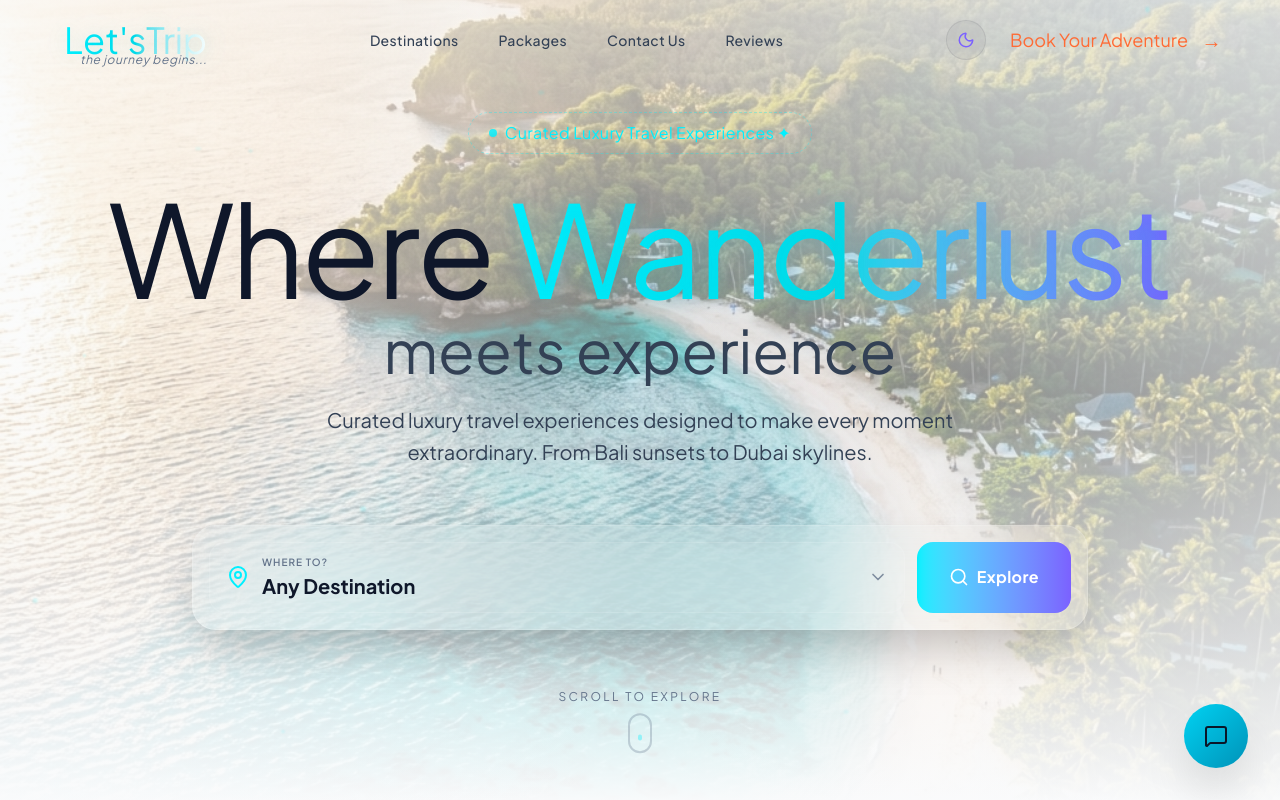
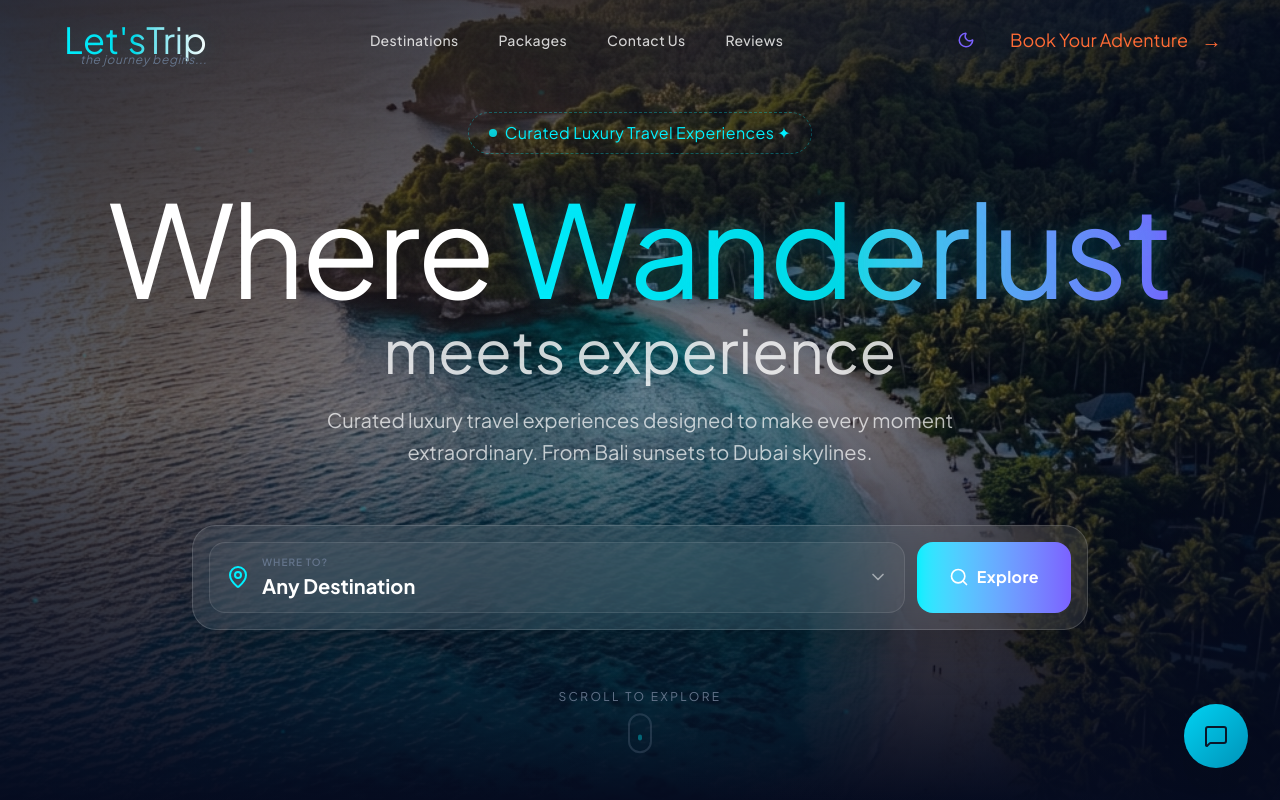
Before and after one commit to PESstudent1902/let-s_trip_landing, a Next.js app: page / in a window 1280 px wide. Shown: the top 800 px of the page. Built offline with nearby package versions, Linux system fonts and the light colour scheme.

Commit message:
fix: maintain dark theme for Hero section even in light mode and adapt Navbar text colors based on scroll state

```diff
--- a/src/components/HeroSection.tsx
+++ b/src/components/HeroSection.tsx
@@ -99,8 +99,8 @@ export default function HeroSection() {
     <section ref={heroRef} id="hero" className="relative min-h-screen flex items-center justify-center overflow-hidden">
       <div ref={parallaxRef} className="absolute inset-0 z-0 gpu-accelerated">
         <Image src="/hero-bg.png" alt="Breathtaking aerial view of tropical waters" fill className="object-cover" priority quality={90} />
-        <div className="absolute inset-0 bg-gradient-to-b from-abyss/70 via-abyss/40 to-abyss" />
-        <div className="absolute inset-0 bg-gradient-to-r from-abyss/50 via-transparent to-abyss/50" />
+        <div className="absolute inset-0 bg-gradient-to-b from-[#050B1F]/70 via-[#050B1F]/40 to-[#050B1F]" />
+        <div className="absolute inset-0 bg-gradient-to-r from-[#050B1F]/50 via-transparent to-[#050B1F]/50" />
       </div>
 
       {PARTICLES.map((particle, i) => (
@@ -119,15 +119,15 @@ export default function HeroSection() {
         {/* Main headline — brush script for emotional impact */}
         <motion.h1 initial={{ opacity: 0, y: 40 }} animate={{ opacity: 1, y: 0 }} transition={{ duration: 1, delay: 0.5, ease: [0.22, 1, 0.36, 1] }} className="mb-4 md:mb-6">
           <span className="block text-5xl sm:text-6xl md:text-8xl lg:text-9xl leading-[0.95] tracking-tight" style={{ fontFamily: "var(--font-brush)" }}>
-            <span className="text-text-primary">Where </span>
+            <span className="text-white">Where </span>
             <span className="bg-gradient-to-r from-cyan via-cyan-dim to-violet bg-clip-text text-transparent text-glow-cyan">Wanderlust</span>
           </span>
-          <span className="block text-3xl sm:text-4xl md:text-5xl lg:text-6xl text-text-secondary mt-2 md:mt-3" style={{ fontFamily: "var(--font-handwritten)" }}>
+          <span className="block text-3xl sm:text-4xl md:text-5xl lg:text-6xl text-white/80 mt-2 md:mt-3" style={{ fontFamily: "var(--font-handwritten)" }}>
             meets experience
           </span>
         </motion.h1>
 
-        <motion.p initial={{ opacity: 0, y: 30 }} animate={{ opacity: 1, y: 0 }} transition={{ duration: 0.8, delay: 0.7, ease: [0.22, 1, 0.36, 1] }} className="text-text-secondary text-base md:text-xl max-w-2xl mx-auto mb-10 md:mb-14 leading-relaxed px-2">
+        <motion.p initial={{ opacity: 0, y: 30 }} animate={{ opacity: 1, y: 0 }} transition={{ duration: 0.8, delay: 0.7, ease: [0.22, 1, 0.36, 1] }} className="text-white/70 text-base md:text-xl max-w-2xl mx-auto mb-10 md:mb-14 leading-relaxed px-2">
           Curated luxury travel experiences designed to make every moment extraordinary. From Bali sunsets to Dubai skylines.
         </motion.p>
 
@@ -140,18 +140,18 @@ export default function HeroSection() {
               <div className="flex-1 text-left">
                 <p className="text-[10px] text-text-muted uppercase tracking-widest font-semibold mb-0.5">Where to?</p>
                 <select
-                  className="w-full bg-transparent text-text-primary font-bold text-lg md:text-xl appearance-none outline-none cursor-pointer"
+                  className="w-full bg-transparent text-white font-bold text-lg md:text-xl appearance-none outline-none cursor-pointer"
                   value={selectedDestId}
                   onChange={(e) => setSelectedDestId(e.target.value)}
                   style={{ fontFamily: "var(--font-headline)" }}
                 >
-                  <option value="" className="bg-surface text-text-primary">Any Destination</option>
+                  <option value="" className="bg-[#050B1F] text-white">Any Destination</option>
                   {destinations.map(d => (
-                    <option key={d.id} value={d.id} className="bg-surface text-text-primary">{d.name}</option>
+                    <option key={d.id} value={d.id} className="bg-[#050B1F] text-white">{d.name}</option>
                   ))}
                 </select>
               </div>
-              <ChevronDown className="text-text-muted/80 pointer-events-none absolute right-4" size={20} />
+              <ChevronDown className="text-white/50 pointer-events-none absolute right-4" size={20} />
             </div>
 
 
--- a/src/components/Navbar.tsx
+++ b/src/components/Navbar.tsx
@@ -89,7 +89,11 @@ export default function Navbar() {
                 href={link.href}
                 target={link.external ? "_blank" : undefined}
                 rel={link.external ? "noopener noreferrer" : undefined}
-                className="adventure-link text-text-secondary hover:text-white text-sm font-medium tracking-wide"
+                className={`adventure-link text-sm font-medium tracking-wide ${
+                  scrolled
+                    ? "text-text-secondary hover:text-text-primary"
+                    : "text-white/80 hover:text-white"
+                }`}
                 style={{ fontFamily: "var(--font-headline)" }}
               >
                 {link.label}
@@ -101,7 +105,11 @@ export default function Navbar() {
           <div className="hidden md:flex items-center gap-6">
             <button
               onClick={toggleTheme}
-              className="p-2.5 rounded-full glass border border-white/10 hover:border-cyan/40 text-cyan cursor-pointer transition-all flex items-center justify-center"
+              className={`p-2.5 rounded-full glass border transition-all flex items-center justify-center cursor-pointer ${
+                scrolled
+                  ? "border-glass-border text-cyan hover:border-cyan/40"
+                  : "border-white/10 text-white hover:border-white/30"
+              }`}
               aria-label="Toggle theme"
             >
               {theme === "dark" ? <Sun size={18} /> : <Moon size={18} className="text-violet" />}
@@ -129,7 +137,11 @@ export default function Navbar() {
           <div className="flex md:hidden items-center gap-2">
             <button
               onClick={toggleTheme}
-              className="p-2 rounded-full glass border border-white/10 text-cyan flex items-center justify-center cursor-pointer"
+              className={`p-2 rounded-full glass border flex items-center justify-center cursor-pointer ${
+                scrolled || mobileOpen
+                  ? "border-glass-border text-cyan"
+                  : "border-white/10 text-white"
+              }`}
               aria-label="Toggle theme"
             >
               {theme === "dark" ? <Sun size={18} /> : <Moon size={18} className="text-violet" />}
@@ -137,7 +149,9 @@ export default function Navbar() {
             {/* Mobile Toggle */}
             <button
               onClick={() => setMobileOpen(!mobileOpen)}
-              className="text-text-primary p-2 z-[60] relative cursor-pointer"
+              className={`p-2 z-[60] relative cursor-pointer ${
+                scrolled || mobileOpen ? "text-text-primary" : "text-white"
+              }`}
               aria-label="Toggle menu"
             >
               <AnimatePresence mode="wait">
```
